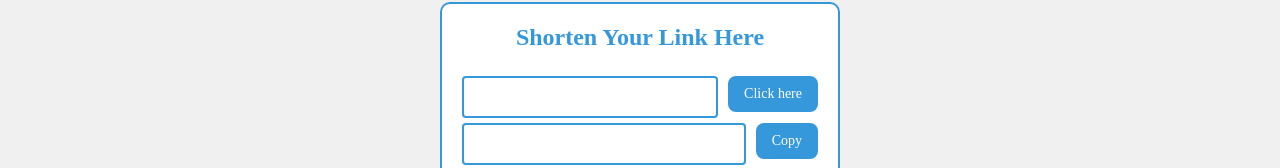
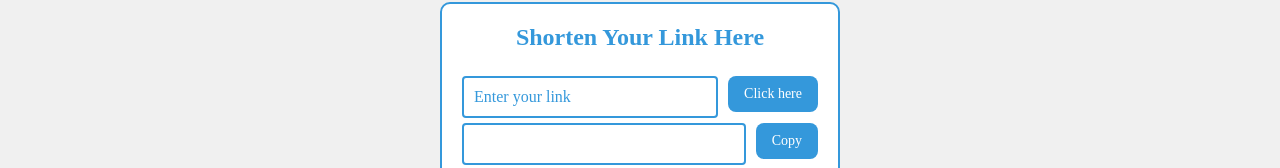
Before and after one commit to initheesh/url-shortner-shrtco, a plain HTML site: page index.html in a window 1280 px wide. Shown: the part 353-521 px from the top of the page. Drawn offline with Linux system fonts and the light colour scheme.

Commit message:
Placeholder added

```diff
--- a/index.html
+++ b/index.html
@@ -16,7 +16,12 @@
       <div class="card">
         <h2>Shorten Your Link Here</h2>
         <div class="row">
-          <input type="text" class="url" id="url" />
+          <input
+            type="text"
+            placeholder="Enter your link"
+            class="url"
+            id="url"
+          />
           <button id="btn-shorten">Click here</button>
         </div>
         <div class="row">
--- a/style.css
+++ b/style.css
@@ -73,6 +73,10 @@ input[type="text"] {
     margin-top: 5px;
 
 }
+input[type="text"]::placeholder {
+    color: var(--primary-color);
+    font-family: poppins;
+}
 input[name="result"]{
     pointer-events: none;
 }
```
